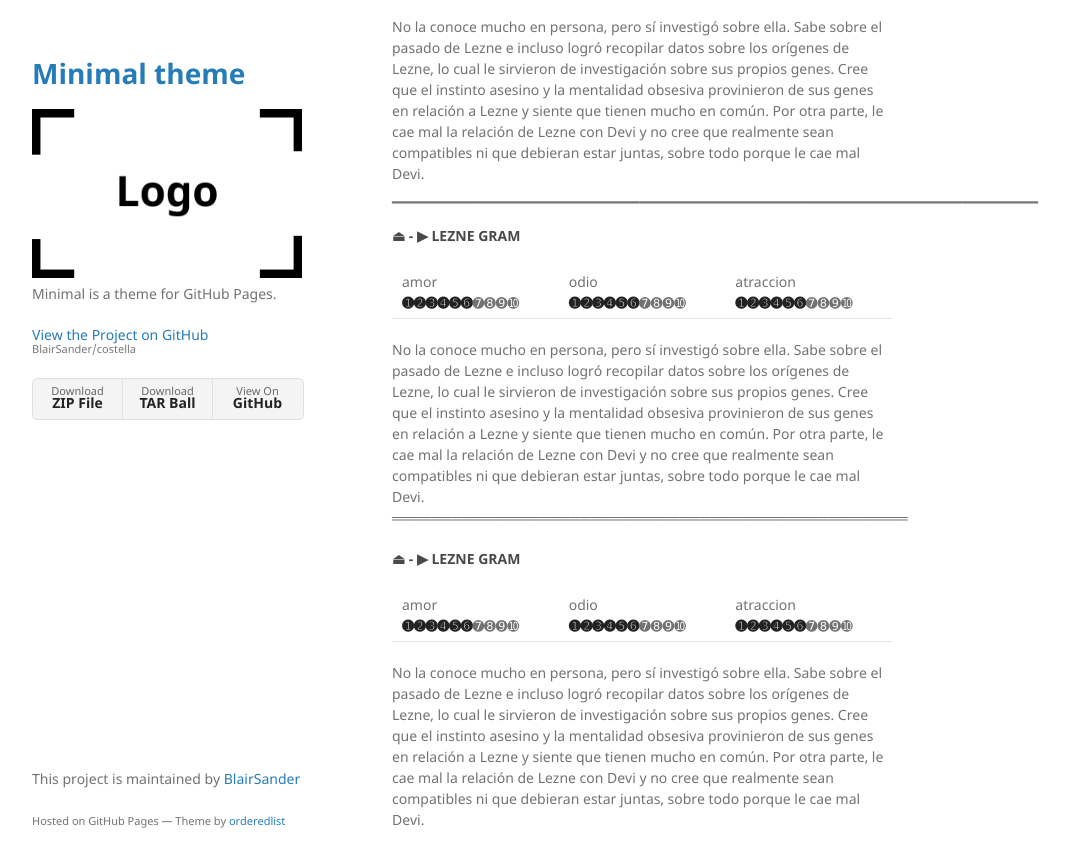
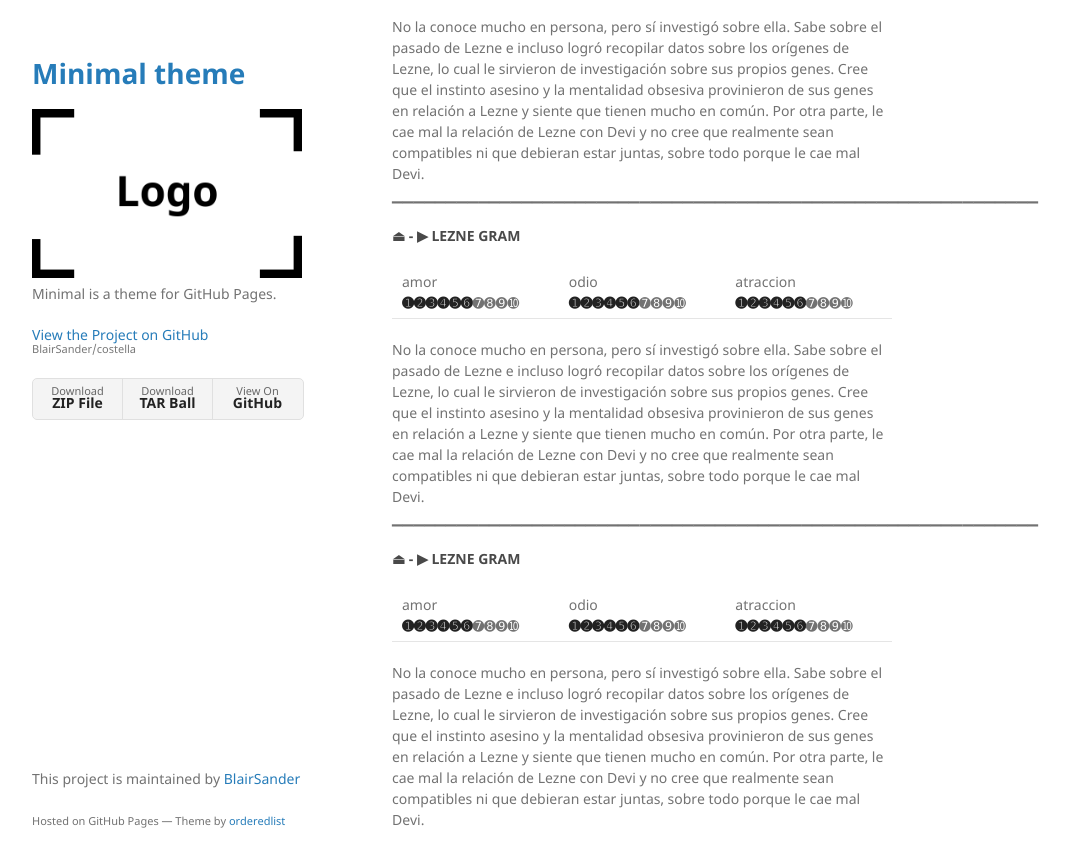
Before and after one commit to BlairSander/costella, a Jekyll site: the page built from relaciones.md, in a window 1280 px wide and 900 px high, scrolled down 518 px. Shown: the top 867 px of the window, without its empty margins (178-1248 px from the left). Built offline with Jekyll 4.4.1, drawn with Linux system fonts in a browser that asks for light colours; our own code applies the rules of GitHub Pages for plain Markdown files.

Commit message:
Update relaciones.md

```diff
--- a/relaciones.md
+++ b/relaciones.md
@@ -22,7 +22,7 @@ No la conoce mucho en persona, pero sí investigó sobre ella. Sabe sobre el pas
 | amor <br> **➊➋➌➍➎➏**➐➑➒➓ | odio<br>**➊➋➌➍➎➏**➐➑➒➓ | atraccion <br> **➊➋➌➍➎➏**➐➑➒➓  |
 
 No la conoce mucho en persona, pero sí investigó sobre ella. Sabe sobre el pasado de Lezne e incluso logró recopilar datos sobre los orígenes de Lezne, lo cual le sirvieron de investigación sobre sus propios genes. Cree que el instinto asesino y la mentalidad obsesiva provinieron de sus genes en relación a Lezne y siente que tienen mucho en común. Por otra parte, le cae mal la relación de Lezne con Devi y no cree que realmente sean compatibles ni que debieran estar juntas, sobre todo porque le cae mal Devi.
-<br>════════════════════════════════════════════════════
+<br>▁▁▁▁▁▁▁▁▁▁▁▁▁▁▁▁▁▁▁▁▁▁▁▁▁▁▁▁▁▁▁▁▁▁▁▁▁▁▁▁▁▁▁▁▁▁▁▁▁▁▁▁▁▁▁▁▁▁▁▁
 #### ⏏ - ▶ LEZNE GRAM
 
 | amor <br> **➊➋➌➍➎➏**➐➑➒➓ | odio<br>**➊➋➌➍➎➏**➐➑➒➓ | atraccion <br> **➊➋➌➍➎➏**➐➑➒➓  |
```
